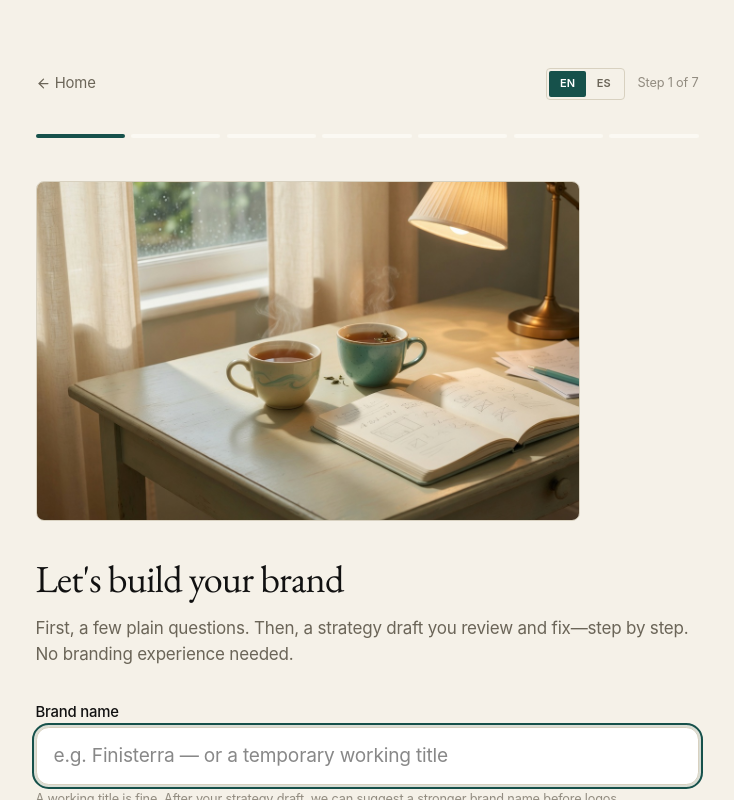
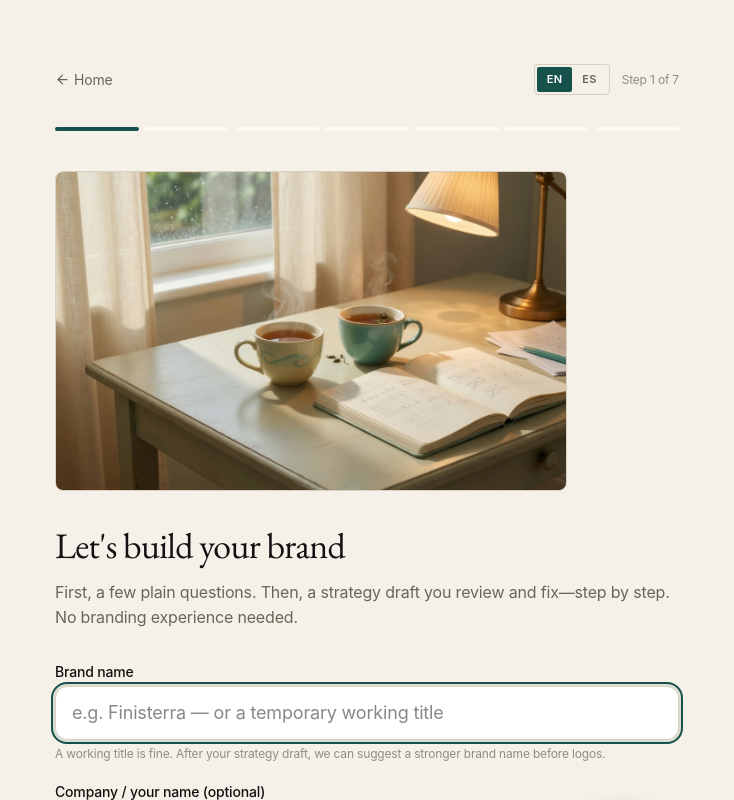
Before and after one commit to ProjectBoxcar/faro-design, a Next.js app in the folder app/: page /start in a window 1280 px wide. Shown: the top 800 px of the page, without its empty margins (273-1007 px from the left). Built offline with nearby package versions, Linux system fonts and the light colour scheme; no server answers.

Commit message:
fix: scale down global UI density (root 16px, smaller banners)
Root font was 17px which enlarged rem-based Tailwind across the app.
Also shrink stage header photos and home hero type/spacing.

```diff
--- a/app/app/globals.css
+++ b/app/app/globals.css
@@ -22,7 +22,8 @@
 }
 
 html {
-  font-size: 17px;
+  /* 16px = browser default; 17px made the whole UI feel oversized */
+  font-size: 16px;
   -webkit-font-smoothing: antialiased;
   -moz-osx-font-smoothing: grayscale;
   text-rendering: optimizeLegibility;
--- a/app/components/HomeChrome.tsx
+++ b/app/components/HomeChrome.tsx
@@ -45,15 +45,15 @@ export function HomeHeroActions({ showProjects }: { showProjects: boolean }) {
   const { t } = useLocale();
   return (
     <header className="border-b-[3px] border-[var(--foreground)]">
-      <div className="mx-auto grid max-w-7xl items-center gap-10 px-5 py-14 lg:grid-cols-[minmax(0,1.1fr)_minmax(0,0.9fr)] lg:gap-12 lg:px-12 lg:py-20 2xl:max-w-[110rem]">
+      <div className="mx-auto grid max-w-7xl items-center gap-8 px-5 py-10 lg:grid-cols-[minmax(0,1.1fr)_minmax(0,0.9fr)] lg:gap-10 lg:px-12 lg:py-14 2xl:max-w-[110rem]">
         <div>
           <p className="faro-kicker mb-6 inline-flex items-center gap-2 rounded-[var(--radius-pill)] border border-[var(--faro-accent)] px-4 py-1.5">
             {t("home.kicker")}
           </p>
-          <h1 className="font-serif max-w-[16ch] text-[clamp(2.75rem,8vw,5.5rem)] font-normal leading-[0.95] tracking-tight text-[var(--foreground)]">
+          <h1 className="font-serif max-w-[16ch] text-[clamp(2.25rem,6vw,4.25rem)] font-normal leading-[0.95] tracking-tight text-[var(--foreground)]">
             {t("home.headline")}
           </h1>
-          <p className="mt-6 max-w-2xl text-lg leading-snug text-[var(--foreground)] sm:text-xl lg:text-[1.35rem]">
+          <p className="mt-5 max-w-2xl text-base leading-snug text-[var(--foreground)] sm:text-lg">
             {t("home.lede")}
           </p>
 
--- a/app/components/IllustrativeFigure.tsx
+++ b/app/components/IllustrativeFigure.tsx
@@ -11,7 +11,7 @@ const SIZE_CLASS: Record<Size, string> = {
   md: "h-28 w-28 sm:h-32 sm:w-32",
   lg: "h-40 w-full max-w-xs sm:h-48",
   xl: "h-48 w-full max-w-md sm:h-56",
-  hero: "h-full w-full min-h-[12rem] sm:min-h-[16rem]",
+  hero: "h-full w-full min-h-[10rem] sm:min-h-[13rem]",
   full: "h-auto w-full",
 };
 
--- a/app/components/StagePageBanner.tsx
+++ b/app/components/StagePageBanner.tsx
@@ -20,14 +20,14 @@ export function StagePageBanner({
 }) {
   return (
     <header
-      className={`mb-8 flex flex-col gap-5 sm:flex-row sm:items-start sm:justify-between ${className}`}
+      className={`mb-6 flex flex-col gap-4 sm:flex-row sm:items-start sm:justify-between ${className}`}
       data-faro-anchor={faroAnchor}
     >
       <div className="min-w-0 flex-1">{children}</div>
       <StageIllustration
         stageId={stageId}
-        size="md"
-        className="shrink-0 self-start border border-[var(--border)] shadow-[var(--shadow-card)] sm:self-center"
+        size="sm"
+        className="hidden shrink-0 self-start border border-[var(--border)] shadow-[var(--shadow-card)] sm:block sm:self-center lg:h-24 lg:w-24"
       />
     </header>
   );
```
